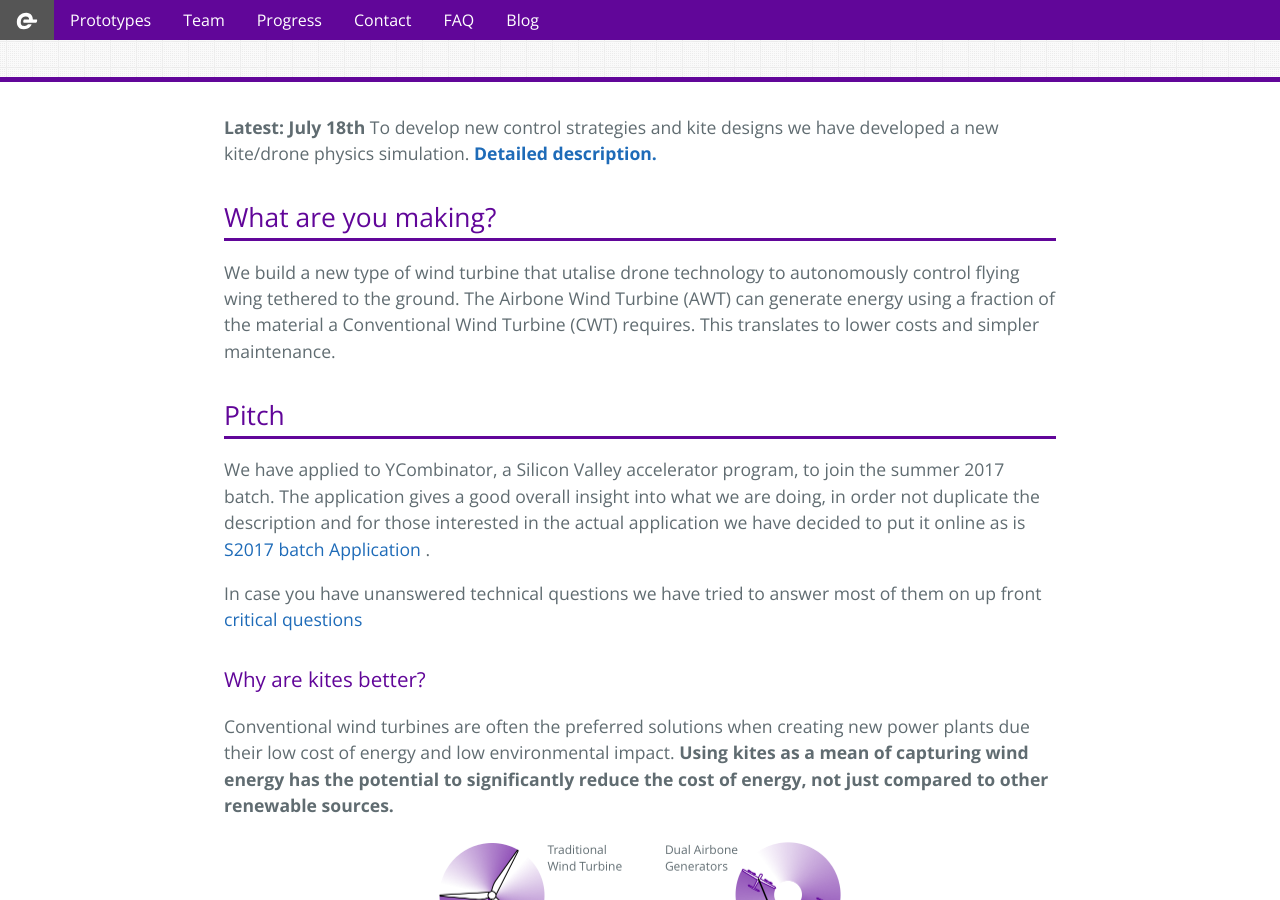
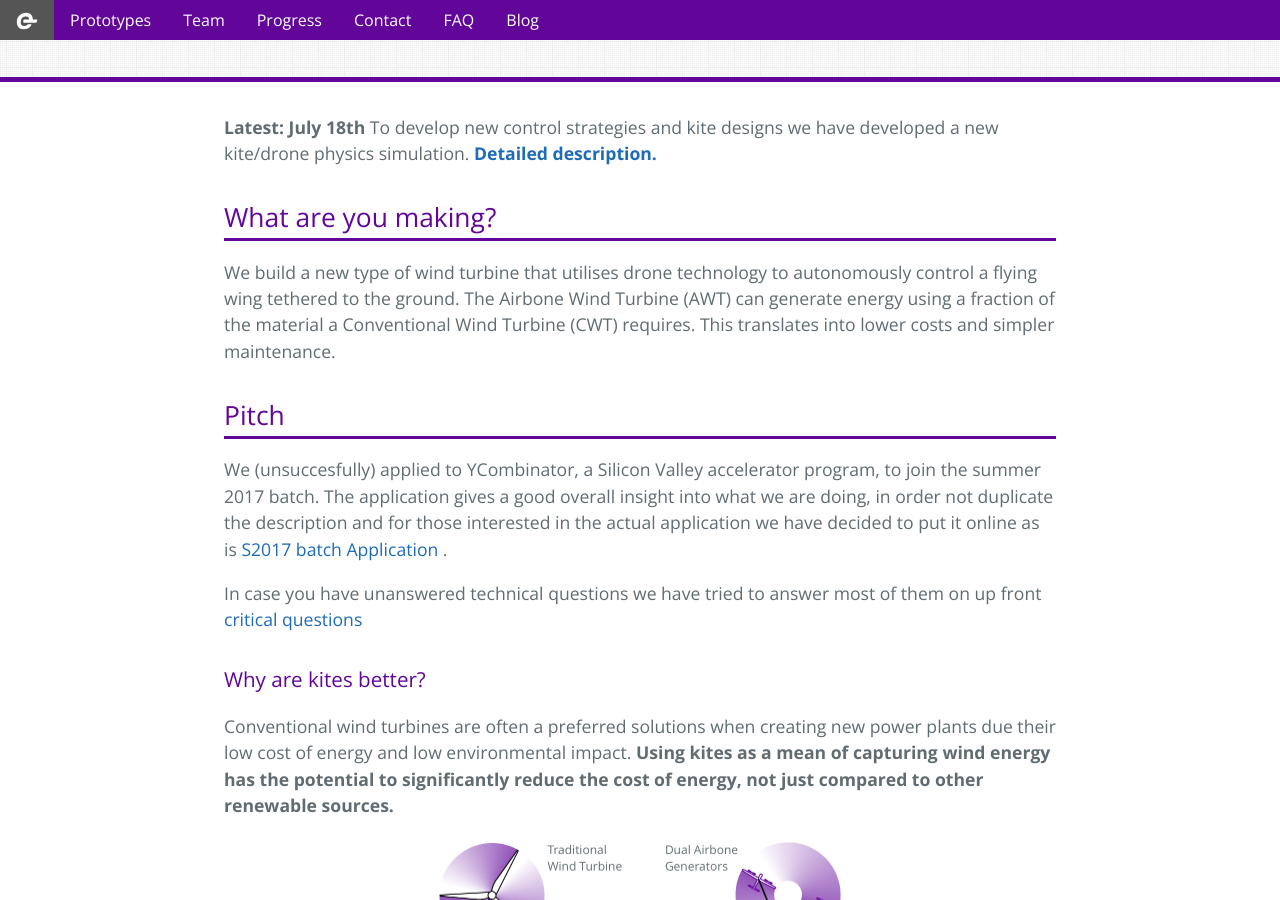
Before and after one commit to kitextech/kitextech.github.io, a Jekyll site: the page built from index.md, in a window 1280 px wide and 900 px high, scrolled down 271 px. Built offline with Jekyll 4.4.1, drawn with Linux system fonts in a browser that asks for light colours.

Commit message:
Update index.md
spell check

```diff
--- a/index.md
+++ b/index.md
@@ -7,19 +7,19 @@ title: {{ site.name }}
 To develop new control strategies and kite designs we have developed a new kite/drone physics simulation. **[Detailed description.](/blog/kite-energy-sim)**
 
 ## What are you making?
-We build a new type of wind turbine that utalise drone technology to autonomously control flying wing tethered to the ground. The Airbone Wind Turbine (AWT) can generate energy using a fraction of the material a Conventional Wind Turbine (CWT) requires. This translates to lower costs and simpler maintenance.
+We build a new type of wind turbine that utilises drone technology to autonomously control a flying wing tethered to the ground. The Airbone Wind Turbine (AWT) can generate energy using a fraction of the material a Conventional Wind Turbine (CWT) requires. This translates into lower costs and simpler maintenance.
 
 <div id="drawing"></div>
 <script src="https://cdnjs.cloudflare.com/ajax/libs/svg.js/2.6.1/svg.js"></script>
 <script src="/js/main.js"></script>
 
 ## Pitch
-We have applied to YCombinator, a Silicon Valley accelerator program, to join the summer 2017 batch. The application gives a good overall insight into what we are doing, in order not duplicate the description and for those interested in the actual application we have decided to put it online as is [S2017 batch Application ](http://kitex.tech/blog/yc-2017S/).
+We (unsuccesfully) applied to YCombinator, a Silicon Valley accelerator program, to join the summer 2017 batch. The application gives a good overall insight into what we are doing, in order not duplicate the description and for those interested in the actual application we have decided to put it online as is [S2017 batch Application ](http://kitex.tech/blog/yc-2017S/).
 
 In case you have unanswered technical questions we have tried to answer most of them on up front [critical questions](http://kitex.tech/critical-questions/)
 
 ### Why are kites better?
-Conventional wind turbines are often the preferred solutions when creating new power plants due their low cost of energy and low environmental impact. **Using kites as a mean of capturing wind energy has the potential to significantly reduce the cost of energy, not just compared to other renewable sources.**
+Conventional wind turbines are often a preferred solutions when creating new power plants due their low cost of energy and low environmental impact. **Using kites as a mean of capturing wind energy has the potential to significantly reduce the cost of energy, not just compared to other renewable sources.**
 
 ![Kite Energy Concept](/images/sweptArea.png){:class="width50percent"}
 
```
